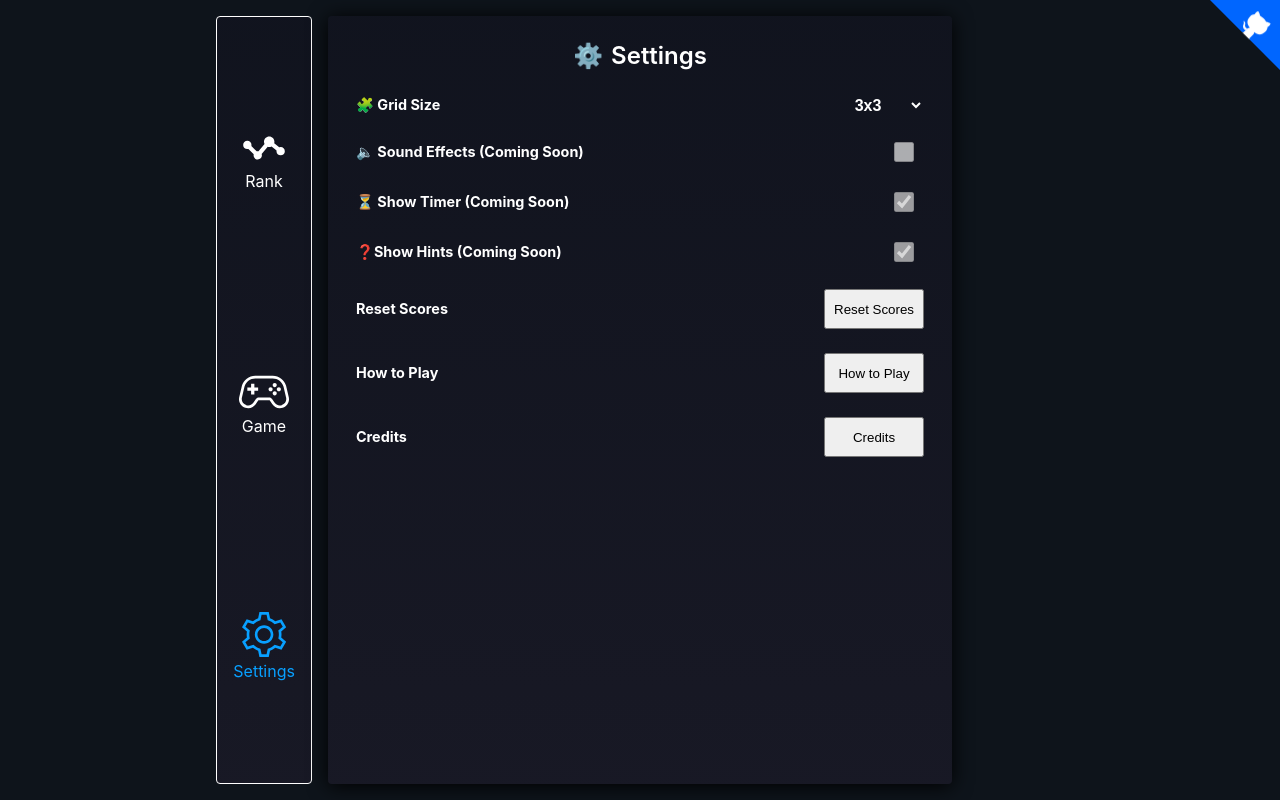
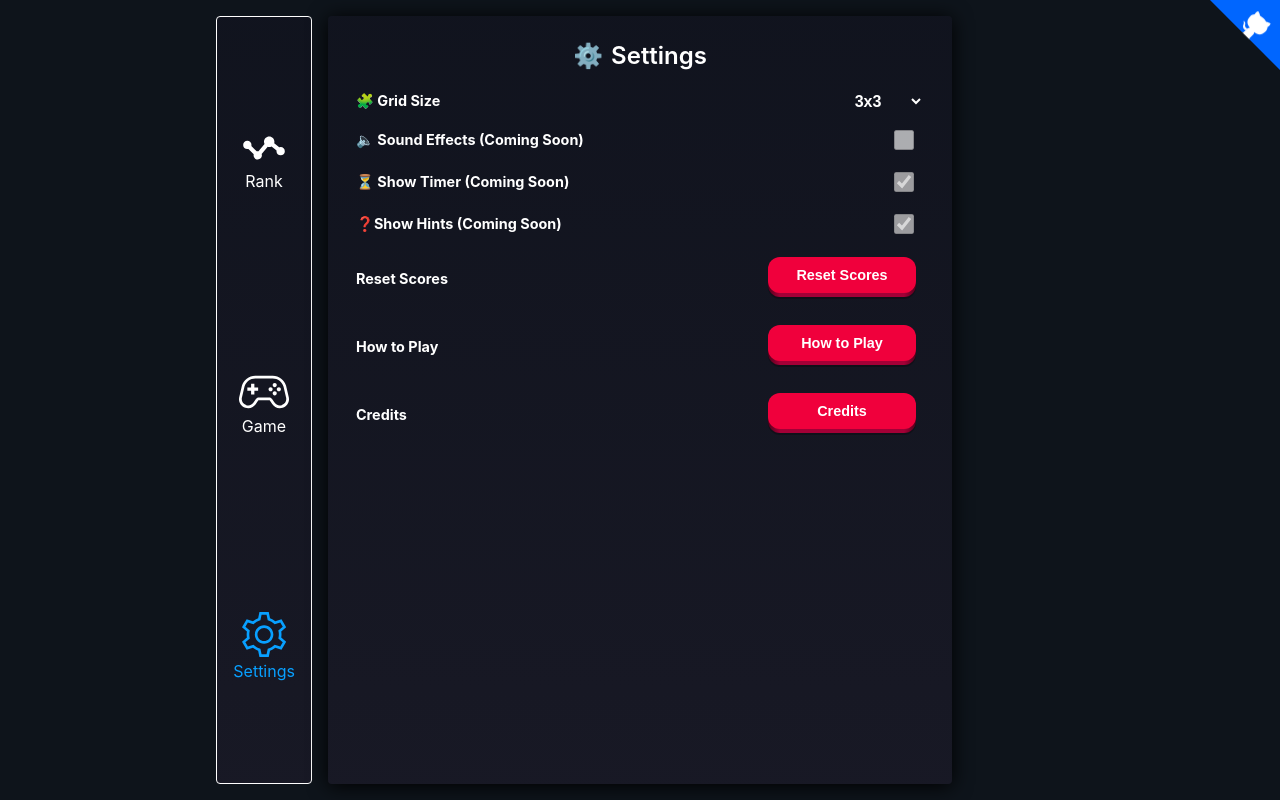
Before and after one commit to privilegemendes/Miyagi, a React (Create React App) app: page /settings in a window 1280 px wide. Built offline with nearby package versions, Linux system fonts and the light colour scheme.

Commit message:
added smaller button size

```diff
--- a/src/components/NavBar/NavBar.tsx
+++ b/src/components/NavBar/NavBar.tsx
@@ -36,14 +36,6 @@ const NavContainer = styled.div<StyleProps>`
   align-items: flex-end;
   padding: 16px;
 
-  border: 1px solid #ffffff;
-  border-radius: 4px;
-  margin: 0 16px 0 16px;
-  ${(props) => props.gameState === "Play" && "border: 1px solid #ffffff;"};
-  ${(props) => props.gameState === "Pause" && "border: 1px solid #48a4ff;"}
-  ${(props) => props.gameState === "Resume" && "border: 1px solid #DEA883FF;"};
-  ${(props) => props.puzzleSolved && "border: 1px solid #08ffbd;"};
-
   @media screen and (min-width: 769px) {
     flex-direction: column;
     justify-content: space-around;
--- a/src/components/Settings/GameSettingsTable.tsx
+++ b/src/components/Settings/GameSettingsTable.tsx
@@ -14,6 +14,7 @@ import {GamePlayStyleProps} from "../../types/types";
 import {usePuzzleSize} from "../../hooks/usePuzzleSize/usePuzzleSize";
 import {Tutorial} from "../Tutorial";
 import {useHistory} from "react-router-dom";
+import {Button3D} from "../atoms/Button3D";
 
 
 type Props = {
@@ -83,19 +84,25 @@ export const GameSettingsTable: FC<Props> = ({settings}) => {
 									</DropDownControl>
 								)}
 								{setting.type === 'reset-button' && (
-									<ButtonControl onClick={handleReset}>
-										{setting.name}
-									</ButtonControl>
+									<Button3D
+									size={'small'}
+									onClick={handleReset}
+									text={setting.name}
+									/>
 								)}
 								{setting.type === 'credits-button' && (
-									<ButtonControl onClick={handleCredits}>
-										{setting.name}
-									</ButtonControl>
+									<Button3D
+									size={'small'}
+									onClick={handleCredits}
+									text={setting.name}
+									/>
 								)}
 								{setting.type === 'how-top-play-button' && (
-									<ButtonControl onClick={handleHowToPlay}>
-										{setting.name}
-									</ButtonControl>
+									<Button3D
+										size={'small'}
+										onClick={handleHowToPlay}
+										text={setting.name}
+									/>
 								)}
 								{ showResetToast &&
 									(<Toast
@@ -193,8 +200,9 @@ const SettingsTable = styled.div`
 	padding: 12px;
 
 	@media screen  and (min-width: 769px) {
-	padding: 16px;
+		padding: 16px;
 	}
+
 `;
 
 
@@ -217,6 +225,11 @@ const SettingRow = styled.div`
     width: 100%;
   	margin-top: 12px;
     margin-bottom: 12px;
+
+  @media screen  and (min-width: 320px) {
+    margin-top: 8px;
+    margin-bottom: 8px;
+  }
 `;
 
 const SettingLabelCell = styled.div`
@@ -235,6 +248,9 @@ const SettingControlCell = styled.div`
 const SettingLabel = styled.label`
     font-weight: bold;
     font-size: 0.9rem;
+   @media screen  and (max-width: 320px) {
+	 	font-size: 0.7rem;
+   }
 `;
 
 const SettingControl = styled.div`
@@ -246,6 +262,8 @@ const CheckboxControl = styled.input`
   margin-right: 10px;
   width: 20px;
   height: 20px;
+  border-radius: 0;
+
 `;
 
 const DropDownControl = styled.select`
@@ -258,9 +276,3 @@ const DropDownControl = styled.select`
   	border: none;
 	font-weight: bold;
 `;
-
-
-const ButtonControl = styled.button`
- width: 100px;
-  height: 40px;
-`;
--- a/src/components/atoms/Button3D/Button3D.module.css
+++ b/src/components/atoms/Button3D/Button3D.module.css
@@ -50,7 +50,11 @@
     );
 }
 
-.pushable[disabled] .front {
+.pushable[disabled] .front  {
+    background: hsl(345deg 10% 47%);
+}
+
+.pushable[disabled] .frontSmall  {
     background: hsl(345deg 10% 47%);
 }
 
@@ -70,17 +74,34 @@
             600ms
             cubic-bezier(.3, .7, .4, 1);
 }
+
+.frontSmall {
+    display: block;
+    position: relative;
+    padding: 10px 24px;
+    border-radius: 12px;
+    font-size: 0.9rem;
+    width: 100px;
+    color: white;
+    font-weight: bold;
+    background: hsl(345deg 100% 47%);
+    will-change: transform;
+    transform: translateY(-4px);
+    transition: transform 600ms cubic-bezier(.3, .7, .4, 1);
+
+}
+
 .pushable:hover {
     filter: brightness(110%);
 }
-.pushable:hover .front {
+.pushable:hover .front .frontSmall {
     transform: translateY(-6px);
     transition:
             transform
             250ms
             cubic-bezier(.3, .7, .4, 1.5);
 }
-.pushable:active .front {
+.pushable:active .front .frontSmall {
     transform: translateY(-2px);
     transition: transform 34ms;
 }
@@ -105,3 +126,13 @@
         /*font-size: 1rem;*/
     }
 }
+
+
+@media (max-width: 320px) {
+    .frontSmall {
+        /*font-size: 1rem;*/
+        font-size: 0.6rem;
+        width: 70px;
+        padding: 4px 16px;
+    }
+}
--- a/src/components/atoms/Button3D/Button3D.tsx
+++ b/src/components/atoms/Button3D/Button3D.tsx
@@ -12,6 +12,7 @@ type Props = {
   disabled?: boolean;
   type?: 'button' | 'submit' | 'reset' | undefined;
   className?: string;
+  size?: 'default' | 'small';
 }
 export const Button3D:FC<Props> =
   (
@@ -25,6 +26,7 @@ export const Button3D:FC<Props> =
         onMouseDown,
         onMouseUp,
         type,
+	  	size = 'default',
       }
   ) => {
 
@@ -40,9 +42,14 @@ export const Button3D:FC<Props> =
   >
     <span className={styles.shadow}/>
     <span className={styles.edge}/>
-    <span className={styles.front}>
-      {text || 'OK'}
-    </span>
+	  {size === 'small' ?
+		  <span className={styles.frontSmall}>
+			  {text || 'OK'}
+		  </span>
+		  : <span className={styles.front}>
+			{text || 'OK'}
+		   </span>
+	  }
   </button>;
 }
 
```
